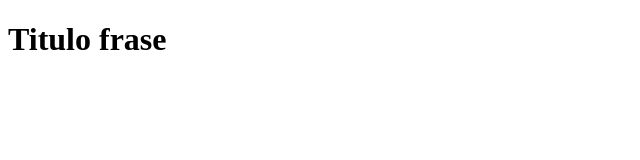
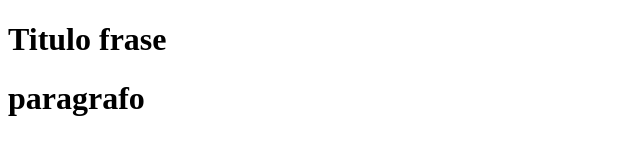
Before and after one commit to joaopedrolop/teste, a plain HTML site: page index.html in a window 1280 px wide. Shown: the whole page, without its empty margins (0-640 px from the left). Drawn offline with Linux system fonts and the light colour scheme.

Commit message:
Adicionar rodapé

```diff
--- a/index.html
+++ b/index.html
@@ -10,6 +10,6 @@
       <h1>Titulo frase</h1>
     </header>
 
-    <footer></footer>
+    <footer><h1>paragrafo</h1></footer>
   </body>
 </html>
```
